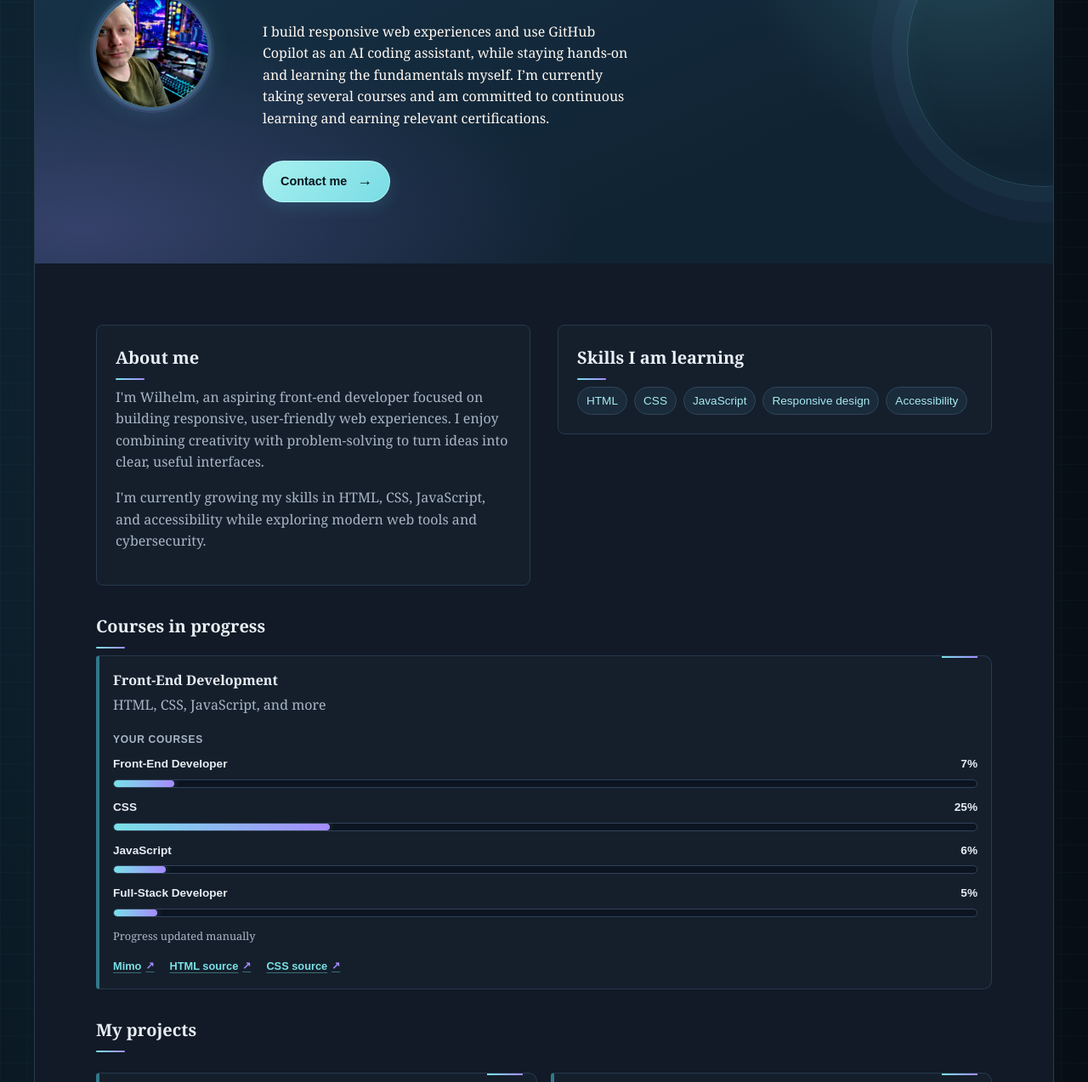
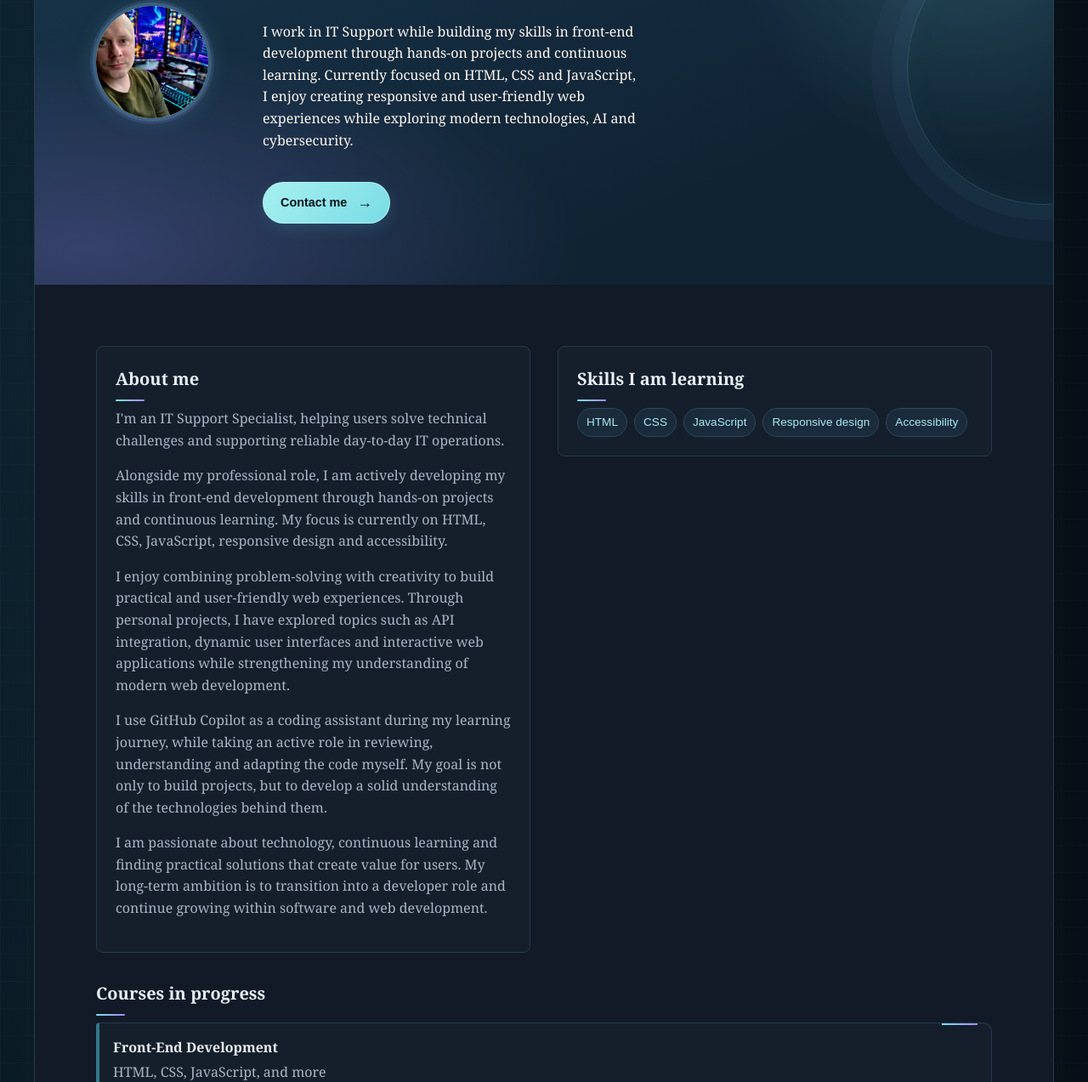
Before and after one commit to wjohansson94/portfolio, a plain HTML site: page index.html in a window 1280 px wide. Shown: the part 222-1495 px from the top of the page at 85% size. Drawn offline with Linux system fonts and the light colour scheme.

Commit message:
Add files via upload

```diff
--- a/index.html
+++ b/index.html
@@ -19,13 +19,15 @@
         <div class="intro-copy">
           <p class="eyebrow">Hello, I am</p>
           <h1>Wilhelm Johansson</h1>
-          <p class="role">Front-End Developer &amp; Technology Enthusiast</p>
+          <p class="role">
+            Aspiring Front-End Developer &amp; Technology Enthusiast
+          </p>
           <p class="bio">
-            I build responsive web experiences and use GitHub Copilot as an AI
-            coding assistant, while staying hands-on and learning the
-            fundamentals myself. I’m currently taking several courses and am
-            committed to continuous learning and earning relevant
-            certifications.
+            I work in IT Support while building my skills in front-end
+            development through hands-on projects and continuous learning.
+            Currently focused on HTML, CSS and JavaScript, I enjoy creating
+            responsive and user-friendly web experiences while exploring
+            modern technologies, AI and cybersecurity.
           </p>
           <a class="button" href="mailto:wjohansson94@outlook.com">
             Contact me <span class="button-arrow" aria-hidden="true">→</span>
@@ -37,14 +39,33 @@
         <div>
           <h2>About me</h2>
           <p>
-            I'm Wilhelm, an aspiring front-end developer focused on building
-            responsive, user-friendly web experiences. I enjoy combining
-            creativity with problem-solving to turn ideas into clear, useful
-            interfaces.
+            I'm an IT Support Specialist, helping users solve technical
+            challenges and supporting reliable day-to-day IT operations.
           </p>
           <p>
-            I'm currently growing my skills in HTML, CSS, JavaScript, and
-            accessibility while exploring modern web tools and cybersecurity.
+            Alongside my professional role, I am actively developing my skills
+            in front-end development through hands-on projects and continuous
+            learning. My focus is currently on HTML, CSS, JavaScript, responsive
+            design and accessibility.
+          </p>
+          <p>
+            I enjoy combining problem-solving with creativity to build practical
+            and user-friendly web experiences. Through personal projects, I
+            have explored topics such as API integration, dynamic user
+            interfaces and interactive web applications while strengthening my
+            understanding of modern web development.
+          </p>
+          <p>
+            I use GitHub Copilot as a coding assistant during my learning
+            journey, while taking an active role in reviewing, understanding and
+            adapting the code myself. My goal is not only to build projects, but
+            to develop a solid understanding of the technologies behind them.
+          </p>
+          <p>
+            I am passionate about technology, continuous learning and finding
+            practical solutions that create value for users. My long-term
+            ambition is to transition into a developer role and continue growing
+            within software and web development.
           </p>
         </div>
 
```
